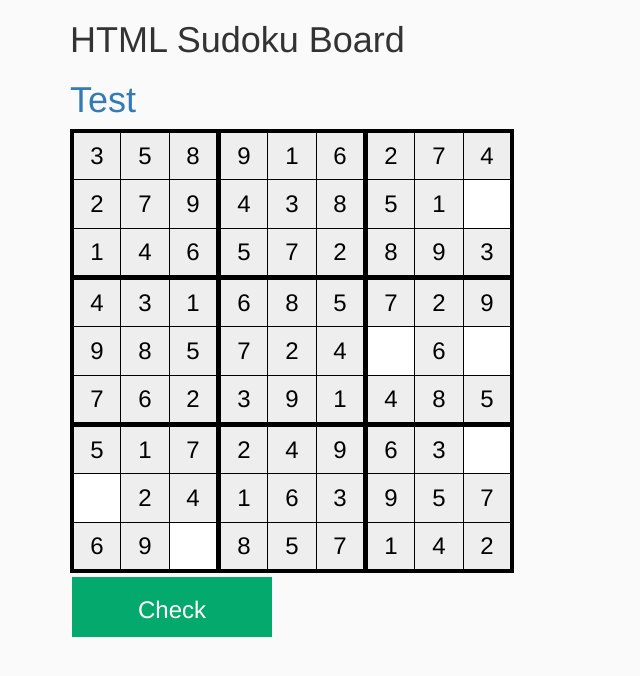
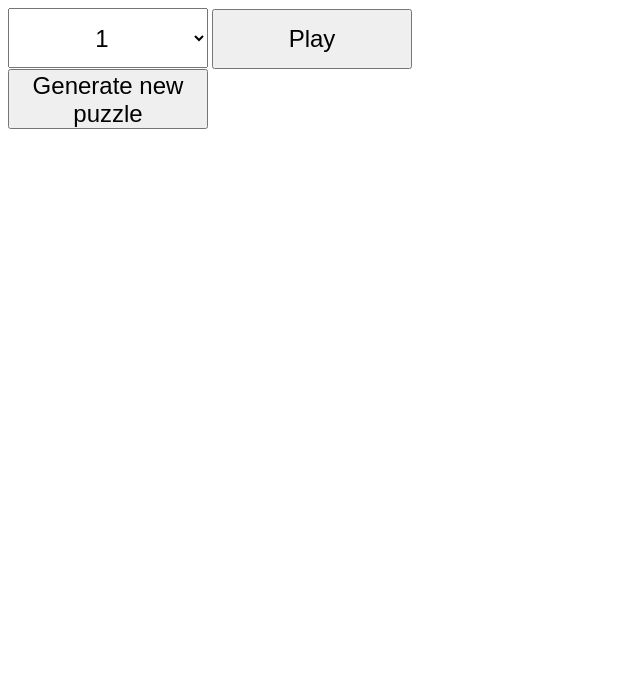
Before and after one commit to Lamey1337/playableSudokuGenerator-django, a Django app: page / in a window 1280 px wide. Shown: the top 676 px of the page, without its empty margins (0-640 px from the left). Run offline with Django 5.2, Linux system fonts and the light colour scheme; data comes from the database, SQL or seed files in the repository; both versions use the stored data as it was after the commit; some libraries are stand-ins or nearby versions.

Commit message:
data ui and new buttons

```diff
--- a/gameField/sudoku/sudoku.py
+++ b/gameField/sudoku/sudoku.py
@@ -190,7 +190,7 @@ class Sudoku:
     def __iter__(self):
         return iter(self.field)
 
-    def puzzle(self, val=10):
+    def puzzle(self, val=5):
 
         res = []
 
--- a/gameField/templates/gameField/index.html
+++ b/gameField/templates/gameField/index.html
@@ -1,139 +1,33 @@
 <!DOCTYPE html>
 <html lang="en">
 <head>
-    <meta charset="utf-8">
-    <meta http-equiv="X-UA-Compatible" content="IE=edge">
-    <meta name="viewport" content="width=device-width, initial-scale=1">
+  <meta charset="UTF-8">
+  <meta name="viewport" content="width=device-width, initial-scale=1.0">
+  <title>Choose puzzle</title>
 
-    <title>HTML Sudoku Board</title>
+  <style type="text/css" >
 
-    <link href="https://maxcdn.bootstrapcdn.com/bootstrap/3.3.6/css/bootstrap.min.css" rel="stylesheet">
-
-    <style type="text/css">
-
-      html, body {
-        background-color: #FAFAFA
-      }
-
-      table {
-        border: 2px solid #000000;
-      }
-
-      td {
-        border: 1px solid #000000;
+    select, input, button {
+      font-size: 24px;
       text-align: center;
-        vertical-align: middle;
-      }
-
-      input {
-        color: #000000;
-        padding: 0;
-        border: 0;
-        text-align: center;
-        width: 48px;
-        height: 48px;
-        font-size: 24px;
-        background-color: #FFFFFF;
-        outline: none;
-      }
-
-      input[readonly] {
-        background-color: #EEEEEE;
-      }
-
-      input[type=button], input[type=submit], input[type=reset] {
-        background-color: #04AA6D;
-        border: none;
-        color: white;
-        padding: 16px 32px;
-        text-decoration: none;
-        margin: 4px 2px;
-        cursor: pointer;
       width: 200px;
       height: 60px;
     }
 
-      #cell-0,  #cell-1,  #cell-2  { border-top:    2px solid #000000; }
-      #cell-2,  #cell-11, #cell-20 { border-right:  2px solid #000000; }
-      #cell-18, #cell-19, #cell-20 { border-bottom: 2px solid #000000; }
-      #cell-0,  #cell-9,  #cell-18 { border-left:   2px solid #000000; }
+  </style>
 
-      #cell-3,  #cell-4,  #cell-5  { border-top:    2px solid #000000; }
-      #cell-5,  #cell-14, #cell-23 { border-right:  2px solid #000000; }
-      #cell-21, #cell-22, #cell-23 { border-bottom: 2px solid #000000; }
-      #cell-3,  #cell-12, #cell-21 { border-left:   2px solid #000000; }
-
-      #cell-6,  #cell-7,  #cell-8  { border-top:    2px solid #000000; }
-      #cell-8,  #cell-17, #cell-26 { border-right:  2px solid #000000; }
-      #cell-24, #cell-25, #cell-26 { border-bottom: 2px solid #000000; }
-      #cell-6,  #cell-15, #cell-24 { border-left:   2px solid #000000; }
-
-      #cell-27, #cell-28, #cell-29 { border-top:    2px solid #000000; }
-      #cell-29, #cell-38, #cell-47 { border-right:  2px solid #000000; }
-      #cell-45, #cell-46, #cell-47 { border-bottom: 2px solid #000000; }
-      #cell-27, #cell-36, #cell-45 { border-left:   2px solid #000000; }
-
-      #cell-30, #cell-31, #cell-32 { border-top:    2px solid #000000; }
-      #cell-32, #cell-41, #cell-50 { border-right:  2px solid #000000; }
-      #cell-48, #cell-49, #cell-50 { border-bottom: 2px solid #000000; }
-      #cell-30, #cell-39, #cell-48 { border-left:   2px solid #000000; }
-
-      #cell-33, #cell-34, #cell-35 { border-top:    2px solid #000000; }
-      #cell-35, #cell-44, #cell-53 { border-right:  2px solid #000000; }
-      #cell-51, #cell-52, #cell-53 { border-bottom: 2px solid #000000; }
-      #cell-33, #cell-42, #cell-51 { border-left:   2px solid #000000; }
-
-      #cell-54, #cell-55, #cell-56 { border-top:    2px solid #000000; }
-      #cell-56, #cell-65, #cell-74 { border-right:  2px solid #000000; }
-      #cell-72, #cell-73, #cell-74 { border-bottom: 2px solid #000000; }
-      #cell-54, #cell-63, #cell-72 { border-left:   2px solid #000000; }
-
-      #cell-57, #cell-58, #cell-59 { border-top:    2px solid #000000; }
-      #cell-59, #cell-68, #cell-77 { border-right:  2px solid #000000; }
-      #cell-75, #cell-76, #cell-77 { border-bottom: 2px solid #000000; }
-      #cell-57, #cell-66, #cell-75 { border-left:   2px solid #000000; }
-
-      #cell-60, #cell-61, #cell-62 { border-top:    2px solid #000000; }
-      #cell-62, #cell-71, #cell-80 { border-right:  2px solid #000000; }
-      #cell-78, #cell-79, #cell-80 { border-bottom: 2px solid #000000; }
-      #cell-60, #cell-69, #cell-78 { border-left:   2px solid #000000; }
-
-    </style>
 </head>
 <body>
-    {% load filters_extra %}
-    <div class="container">
-
-      <h1>HTML Sudoku Board</h1>
-      {% if item_missing %} <h1>FILL ALL FIELDS FIRST</h1> {% endif %}
-      {% if check %} <h1>Congratulations! You got it right!</h1> {% endif %}
-
-      <h1><a href="{% url "test" %}">Test</a></h1>
-
   <form action="" method="post">
     {% csrf_token %}
+    <select name="selected">
+      {% for id in idList  %} <option value="{{ id }}"> {{ id }} </option>{% endfor %}
+    </select>
 
-        <table id="grid">
+    <input type="submit" value="Play">
+  </form>
 
-          {% for count in lines %}
-          {% if count == 0 %} <tr> {% endif %}
-
-              <td><input
-                id="cell-{{ forloop.counter0 }}"
-                name="sudoku"
-                type="text"
-                value="{% if changed|get_at_index:forloop.counter0 %}{{ changed|get_at_index:forloop.counter0 }}{% else %}{{ values|get_at_index:forloop.counter0 }}{% endif %}"
-                min="1"
-                max="9"
-                maxlength="1"
-                {% if values|get_at_index:forloop.counter0 %} readonly {% endif %}></td>
-          {% if count == "0" %} <tr> {% endif %}
-          {% endfor %}
-
-        </table>
-        <input type="submit" value="Check">
-      </form>
-    </div>
+  <a href="{% url "newPuzzle" %}"><button> Generate new puzzle </button></a>
 
 </body>
 </html>
--- a/gameField/templates/gameField/test.html
+++ /dev/null
@@ -1,139 +0,0 @@
-<!DOCTYPE html>
-<html lang="en">
-  <head>
-    <meta charset="utf-8">
-    <meta http-equiv="X-UA-Compatible" content="IE=edge">
-    <meta name="viewport" content="width=device-width, initial-scale=1">
-
-    <title>HTML Sudoku Board</title>
-
-    <link href="https://maxcdn.bootstrapcdn.com/bootstrap/3.3.6/css/bootstrap.min.css" rel="stylesheet">
-
-    <style type="text/css">
-
-      html, body {
-        background-color: #FAFAFA
-      }
-
-      table {
-        border: 2px solid #000000;
-      }
-
-      td {
-        border: 1px solid #000000;
-        text-align: center;
-        vertical-align: middle;
-      }
-
-      input {
-        color: #000000;
-        padding: 0;
-        border: 0;
-        text-align: center;
-        width: 48px;
-        height: 48px;
-        font-size: 24px;
-        background-color: #FFFFFF;
-        outline: none;
-      }
-
-      input[readonly] {
-        background-color: #EEEEEE;
-      }
-
-      input[type=button], input[type=submit], input[type=reset] {
-        background-color: #04AA6D;
-        border: none;
-        color: white;
-        padding: 16px 32px;
-        text-decoration: none;
-        margin: 4px 2px;
-        cursor: pointer;
-        width: 200px;
-        height: 60px;
-      }
-
-      #cell-0,  #cell-1,  #cell-2  { border-top:    2px solid #000000; }
-      #cell-2,  #cell-11, #cell-20 { border-right:  2px solid #000000; }
-      #cell-18, #cell-19, #cell-20 { border-bottom: 2px solid #000000; }
-      #cell-0,  #cell-9,  #cell-18 { border-left:   2px solid #000000; }
-
-      #cell-3,  #cell-4,  #cell-5  { border-top:    2px solid #000000; }
-      #cell-5,  #cell-14, #cell-23 { border-right:  2px solid #000000; }
-      #cell-21, #cell-22, #cell-23 { border-bottom: 2px solid #000000; }
-      #cell-3,  #cell-12, #cell-21 { border-left:   2px solid #000000; }
-
-      #cell-6,  #cell-7,  #cell-8  { border-top:    2px solid #000000; }
-      #cell-8,  #cell-17, #cell-26 { border-right:  2px solid #000000; }
-      #cell-24, #cell-25, #cell-26 { border-bottom: 2px solid #000000; }
-      #cell-6,  #cell-15, #cell-24 { border-left:   2px solid #000000; }
-
-      #cell-27, #cell-28, #cell-29 { border-top:    2px solid #000000; }
-      #cell-29, #cell-38, #cell-47 { border-right:  2px solid #000000; }
-      #cell-45, #cell-46, #cell-47 { border-bottom: 2px solid #000000; }
-      #cell-27, #cell-36, #cell-45 { border-left:   2px solid #000000; }
-
-      #cell-30, #cell-31, #cell-32 { border-top:    2px solid #000000; }
-      #cell-32, #cell-41, #cell-50 { border-right:  2px solid #000000; }
-      #cell-48, #cell-49, #cell-50 { border-bottom: 2px solid #000000; }
-      #cell-30, #cell-39, #cell-48 { border-left:   2px solid #000000; }
-
-      #cell-33, #cell-34, #cell-35 { border-top:    2px solid #000000; }
-      #cell-35, #cell-44, #cell-53 { border-right:  2px solid #000000; }
-      #cell-51, #cell-52, #cell-53 { border-bottom: 2px solid #000000; }
-      #cell-33, #cell-42, #cell-51 { border-left:   2px solid #000000; }
-
-      #cell-54, #cell-55, #cell-56 { border-top:    2px solid #000000; }
-      #cell-56, #cell-65, #cell-74 { border-right:  2px solid #000000; }
-      #cell-72, #cell-73, #cell-74 { border-bottom: 2px solid #000000; }
-      #cell-54, #cell-63, #cell-72 { border-left:   2px solid #000000; }
-
-      #cell-57, #cell-58, #cell-59 { border-top:    2px solid #000000; }
-      #cell-59, #cell-68, #cell-77 { border-right:  2px solid #000000; }
-      #cell-75, #cell-76, #cell-77 { border-bottom: 2px solid #000000; }
-      #cell-57, #cell-66, #cell-75 { border-left:   2px solid #000000; }
-
-      #cell-60, #cell-61, #cell-62 { border-top:    2px solid #000000; }
-      #cell-62, #cell-71, #cell-80 { border-right:  2px solid #000000; }
-      #cell-78, #cell-79, #cell-80 { border-bottom: 2px solid #000000; }
-      #cell-60, #cell-69, #cell-78 { border-left:   2px solid #000000; }
-
-    </style>
-  </head>
-  <body>
-    {% load filters_extra %}
-    <div class="container">
-
-      <h1>HTML Sudoku Board</h1>
-      {% if item_missing %} <h1>FILL ALL FIELDS FIRST</h1> {% endif %}
-      {% if check %} <h1>Congratulations! You got it right!</h1> {% endif %}
-
-      <h1><a href="{% url "test" %}">Test</a></h1>
-
-      <form action="" method="post">
-        {% csrf_token %}
-
-        <table id="grid">
-
-          {% for count in lines %}
-          {% if count == 0 %} <tr> {% endif %}
-
-              <td><input
-                id="cell-{{ forloop.counter0 }}"
-                name="sudoku"
-                type="text"
-                value="{% if changed|get_at_index:forloop.counter0 %}{{ changed|get_at_index:forloop.counter0 }}{% else %}{{ values|get_at_index:forloop.counter0 }}{% endif %}"
-                min="1"
-                max="9"
-                maxlength="1"
-                {% if values|get_at_index:forloop.counter0 %} readonly {% endif %}></td>
-          {% if count == "0" %} <tr> {% endif %}
-          {% endfor %}
-
-        </table>
-        <input type="submit" value="Check">
-      </form>
-    </div>
-
-  </body>
-</html>
--- a/gameField/urls.py
+++ b/gameField/urls.py
@@ -3,5 +3,6 @@ from .views import *
 
 urlpatterns = [
     path("", indexView, name="index"),
-    path("test/", testView, name="test"),
+    path("puzzle/<int:pk>", puzzleView, name="puzzle"),
+    path("newPuzzle", newPuzzleView, name="newPuzzle")
 ]
--- a/gameField/views.py
+++ b/gameField/views.py
@@ -1,13 +1,31 @@
-from django.shortcuts import render
+from django.shortcuts import render, get_object_or_404, redirect
 from .models import *
 from .sudoku import sudoku
 
 
 def indexView(request):
 
+    if request.method == "POST":
+        id = request.POST["selected"]
+
+        return redirect("puzzle", pk = id)
+
+
+    idList = SudokuPuzzle.objects.values_list("id", flat=True)
+
+    context = {
+        "idList": idList,
+    }
+
+
+
+    return render(request, "gameField/index.html", context)
+
+def puzzleView(request, pk):
+
     counter = list(range(9)) * 9
 
-    values = SudokuPuzzle.objects.get(pk=2).puzzle
+    values = get_object_or_404(SudokuPuzzle, pk=pk).puzzle
     values = values.split("_")
     values = [i if i != "0" else "" for i in values]
 
@@ -28,41 +46,19 @@ def indexView(request):
 
         for i in field:
             if not i:
-                context["item_missing"] = True
-                return render(request, "gameField/test.html", context)
+                context["item_missing"] = "notReady"
+                return render(request, "gameField/puzzle.html", context)
 
         context["check"] = sudoku.Sudoku(field).check()
+        context["item_missing"] = "ready"
 
-    return render(request, "gameField/test.html", context)
+    return render(request, "gameField/puzzle.html", context)
 
-def testView(request):
+def newPuzzleView(requst):
 
-    counter = list(range(9)) * 9
+    newPuzzle = sudoku.genSudoku().puzzle()
+    newPuzzle = "_".join(newPuzzle)
+    new = SudokuPuzzle(puzzle=newPuzzle)
+    new.save()
 
-    values = SudokuPuzzle.objects.get(pk=4).puzzle
-    values = values.split("_")
-    values = [i if i != "0" else "" for i in values]
-
-    context = {
-        "lines": counter,
-        "values": values,
-        "changed": []
-    }
-
-    if request.method == "POST":
-
-        changed = []
-        field = request.POST.getlist("sudoku")
-        for x,y in zip(values,field):
-            if x == y: changed.append("")
-            else: changed.append(y)
-        context["changed"] = changed
-
-        for i in field:
-            if not i:
-                context["item_missing"] = True
-                return render(request, "gameField/test.html", context)
-
-        context["check"] = sudoku.Sudoku(field).check()
-
-    return render(request, "gameField/test.html", context)
+    return redirect("index")
```
Also changed, not shown: gameField/templates/gameField/puzzle.html (+145 -0 lines), db.sqlite3. Lines whose indentation alone changed are shown as unchanged.
